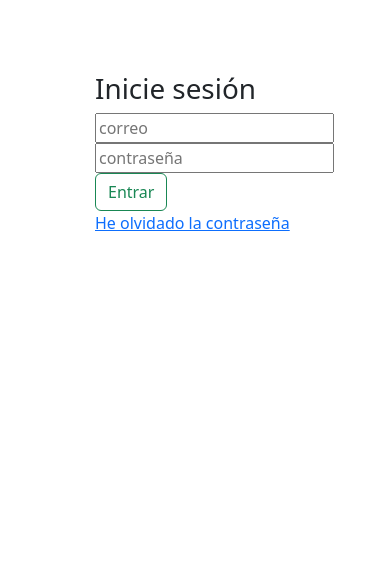
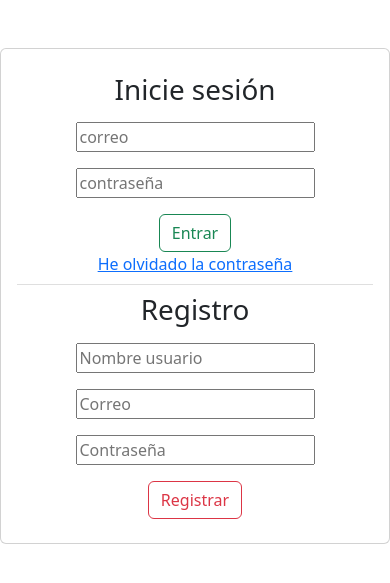
Before and after one commit to pabenito/RentNite, a FastAPI app: page /login/ in a window 390 px wide. Shown: the part 50-633 px from the top of the page. Run offline with FastAPI, Linux system fonts and the light colour scheme; parts of the project's set-up code (start-up, migrations or seed data) failed here and were passed over.

Commit message:
registro

```diff
--- a/templates/login.html
+++ b/templates/login.html
@@ -5,10 +5,17 @@
     <meta charset="utf-8">
     <meta name="viewport" content="width=device-width, initial-scale=1">
     <title>Login - RentNite</title>
-    <link href="https://cdn.jsdelivr.net/npm/bootstrap@5.2.3/dist/css/bootstrap.min.css" rel="stylesheet" integrity="sha384-rbsA2VBKQhggwzxH7pPCaAqO46MgnOM80zW1RWuH61DGLwZJEdK2Kadq2F9CUG65" crossorigin="anonymous">
-    <script src="https://code.jquery.com/jquery-3.3.1.slim.min.js" integrity="sha384-q8i/X+965DzO0rT7abK41JStQIAqVgRVzpbzo5smXKp4YfRvH+8abtTE1Pi6jizo" crossorigin="anonymous"></script>
-    <script src="https://cdn.jsdelivr.net/npm/popper.js@1.14.7/dist/umd/popper.min.js" integrity="sha384-UO2eT0CpHqdSJQ6hJty5KVphtPhzWj9WO1clHTMGa3JDZwrnQq4sF86dIHNDz0W1" crossorigin="anonymous"></script>
-    <script src="https://cdn.jsdelivr.net/npm/bootstrap@4.3.1/dist/js/bootstrap.min.js" integrity="sha384-JjSmVgyd0p3pXB1rRibZUAYoIIy6OrQ6VrjIEaFf/nJGzIxFDsf4x0xIM+B07jRM" crossorigin="anonymous"></script>
+    <link href="https://cdn.jsdelivr.net/npm/bootstrap@5.2.3/dist/css/bootstrap.min.css" rel="stylesheet"
+        integrity="sha384-rbsA2VBKQhggwzxH7pPCaAqO46MgnOM80zW1RWuH61DGLwZJEdK2Kadq2F9CUG65" crossorigin="anonymous">
+    <script src="https://code.jquery.com/jquery-3.3.1.slim.min.js"
+        integrity="sha384-q8i/X+965DzO0rT7abK41JStQIAqVgRVzpbzo5smXKp4YfRvH+8abtTE1Pi6jizo"
+        crossorigin="anonymous"></script>
+    <script src="https://cdn.jsdelivr.net/npm/popper.js@1.14.7/dist/umd/popper.min.js"
+        integrity="sha384-UO2eT0CpHqdSJQ6hJty5KVphtPhzWj9WO1clHTMGa3JDZwrnQq4sF86dIHNDz0W1"
+        crossorigin="anonymous"></script>
+    <script src="https://cdn.jsdelivr.net/npm/bootstrap@4.3.1/dist/js/bootstrap.min.js"
+        integrity="sha384-JjSmVgyd0p3pXB1rRibZUAYoIIy6OrQ6VrjIEaFf/nJGzIxFDsf4x0xIM+B07jRM"
+        crossorigin="anonymous"></script>
 </head>
 
 <body>
@@ -19,17 +26,24 @@
     </header>
 
     <div>
-        <div style="position:absolute;top:50%;left:50%;margin-left:-100px;margin-top:-300px;">
+        <div class="row pt-5">
+            <div class="col-md-5"></div>
+            <div class="col-md-2">
+                <div >
+                    <div class="card text-center "  >
+                        <div class="card-body">
+                            <ul class="list-group list-group-flush">
+                                <li class="list-group-item">
                                     <h1>Inicie sesión</h1>
-            {% if err  %}
+                                    {% if err %}
                                     <label> {{ err }} </label>
                                     {% endif %}
                                     <!-- Login Form -->
                                     <form method="post" action="/token">
-                <input title="username" type="text" id="username" class="fadeIn second" name="username" placeholder="correo"
-                    name="username"> <br>
-                <input title="password" type="password" id="password" class="fadeIn second" placeholder="contraseña"
-                    name="password"><br>
+                                        <input class="mb-3 mt-2" title="username" type="text" id="username" class="fadeIn second" name="username"
+                                            placeholder="correo" name="username"> <br>
+                                        <input class="mb-3" title="password" type="password" id="password" class="fadeIn second"
+                                            placeholder="contraseña" name="password"><br>
                                         <input class="btn btn-outline-success" type="submit" value="Entrar">
                                     </form>
 
@@ -37,8 +51,27 @@
                                     <div id="formFooter">
                                         <a class="underlineHover" href="">He olvidado la contraseña</a>
                                     </div>
+                                </li>
+                                <li class="list-group-item">
+                                    <h1>Registro</h1>
+                                    <form method="post" action="/token">
+                                        <input class="mb-3 mt-2" title="username" type="text" id="username" class="fadeIn second"
+                                            placeholder="Nombre usuario" name="username"> <br>
+                                        <input class="mb-3 " title="correo" type="text" id="correo" class="fadeIn second"
+                                            placeholder="Correo" name="correo"> <br>
+                                        <input class="mb-3" title="password" type="password" id="password" class="fadeIn second"
+                                            placeholder="Contraseña" name="password"><br>
+                                        <input class="btn btn-outline-danger" type="submit" value="Registrar">
+                                    </form>
+                                </li>
+                            </ul>
+                        </div>
+                    </div>
+                </div>
+            </div>
+            <div class="col-md-5"></div>
+        </div>
 
-        </div>
     </div>
     <script>
         function validacionLogin() {
```
Lines whose indentation alone changed are shown as unchanged.
